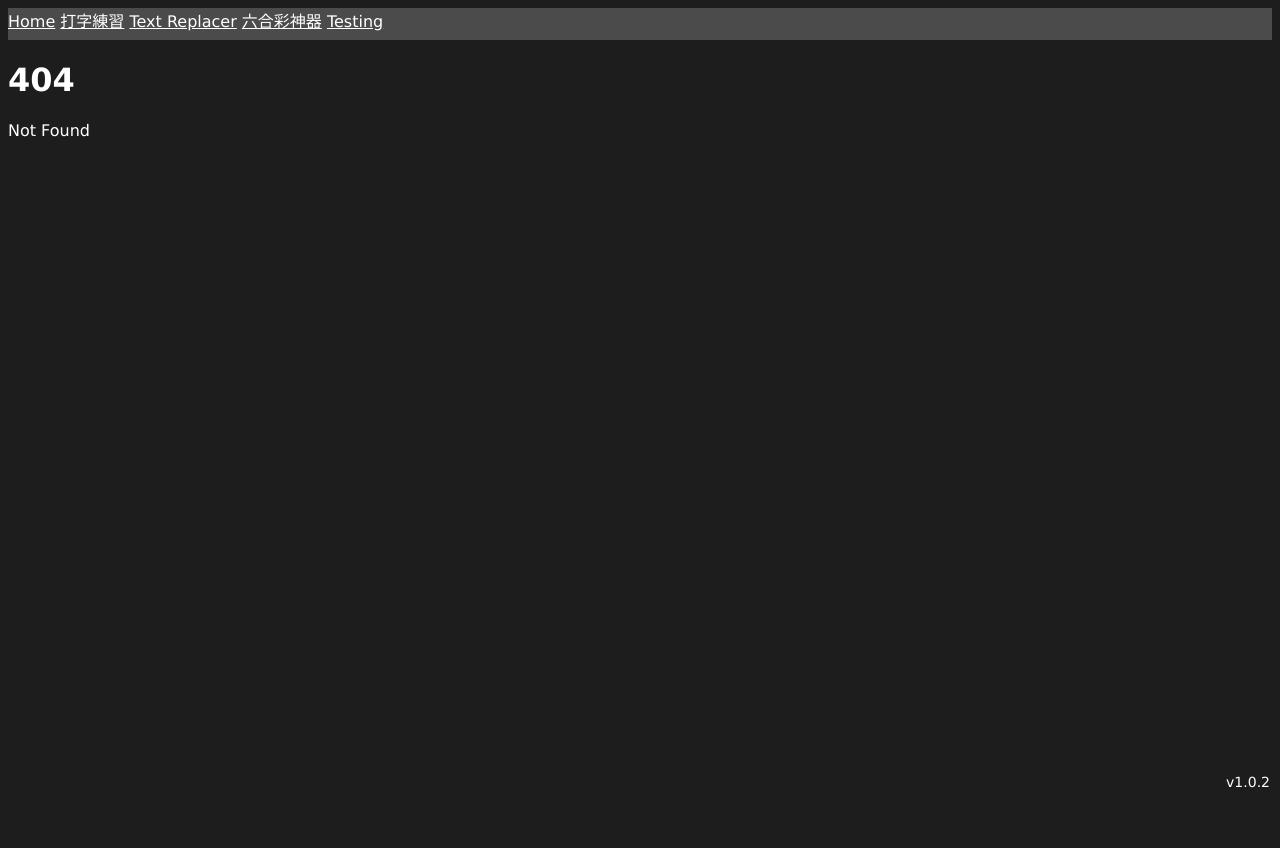
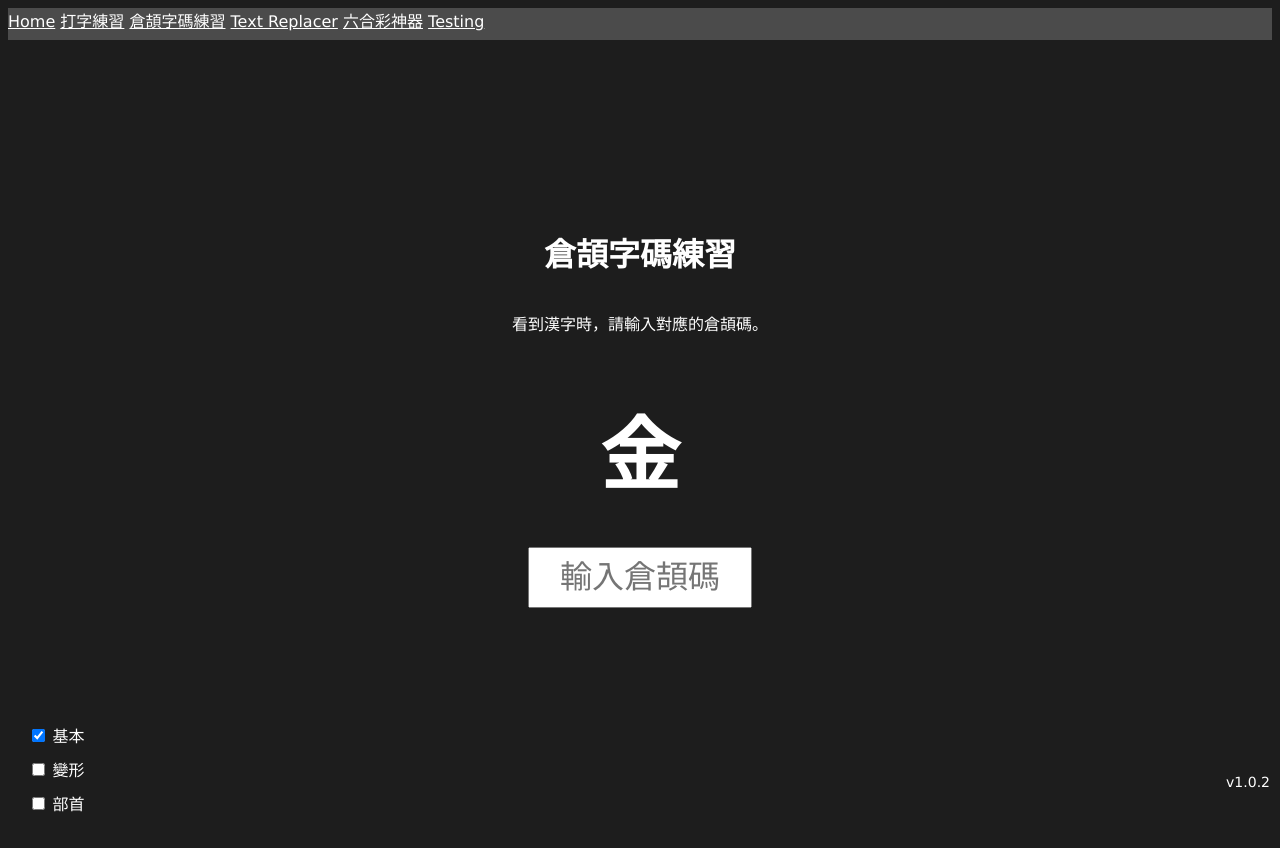
Before and after one commit to Shromeone/shromeweb2, a SvelteKit app: page /cangjie-practice in a window 1280 px wide. Before the commit this address had no page. Before the commit the page ends 800 px from the top, so only its background shows below. Built offline with nearby package versions, Linux system fonts and the light colour scheme.

Commit message:
Add 倉頡字碼練習 (using grok AI NICE)

```diff
--- /dev/null
+++ b/src/lib/data/cangjie-deformations.json
@@ -0,0 +1,26 @@
+{
+  "A": ["日", ""],
+  "B": ["冂", "爫", "冖"],
+  "C": ["金釒"],
+  "D": ["木"],
+  "E": ["水", "氵", "又"],
+  "F": ["灬", ""],
+  "G": ["土"],
+  "H": ["竹", "⺮", "丿"],
+  "I": ["戈"],
+  "J": ["十"],
+  "K": ["大"],
+  "L": ["中"],
+  "M": ["一"],
+  "N": ["亅", "", ""],
+  "O": ["人"],
+  "P": ["勹", "忄"],
+  "Q": [""],
+  "R": ["口"],
+  "S": ["尸", "匚", "𠃌", "耳"],
+  "T": ["廿"],
+  "U": ["凵"],
+  "V": ["丩"],
+  "W": ["回"],
+  "Y": ["亠"]
+}
--- /dev/null
+++ b/src/lib/data/cangjie-practice.json
@@ -0,0 +1,27 @@
+{
+  "A": "日",
+  "B": "月",
+  "C": "金",
+  "D": "木",
+  "E": "水",
+  "F": "火",
+  "G": "土",
+  "H": "竹",
+  "I": "戈",
+  "J": "十",
+  "K": "大",
+  "L": "中",
+  "M": "一",
+  "N": "弓",
+  "O": "人",
+  "P": "心",
+  "Q": "手",
+  "R": "口",
+  "S": "尸",
+  "T": "廿",
+  "U": "山",
+  "V": "女",
+  "W": "田",
+  "X": "難",
+  "Y": "卜"
+}
--- /dev/null
+++ b/src/lib/data/cangjie-radicals.json
@@ -0,0 +1,8 @@
+{
+  "AN": ["門"],
+  "IP": ["弋"],
+  "NL": ["阝"],
+  "SL": ["卩"],
+  "LN": ["鬥", "刂"],
+  "IF": ["祈"]
+}
--- a/src/routes/+layout.svelte
+++ b/src/routes/+layout.svelte
@@ -15,6 +15,7 @@
   <!-- <a href="/cart-quantity">Cart quantity</a> -->
   <!-- <a href="/todo-list">Todo List</a> -->
   <a href="/typing">打字練習</a>
+  <a href="/cangjie-practice">倉頡字碼練習</a>
   <a href="/text-replacer">Text Replacer</a>
   <a href="/mark-6-generator">六合彩神器</a>
   <a href="/gas">Testing</a>
--- /dev/null
+++ b/src/routes/cangjie-practice/+page.svelte
@@ -0,0 +1,148 @@
+<script>
+  import { onMount } from 'svelte';
+  import cangjieData from '$lib/data/cangjie-practice.json';
+  import deformationData from '$lib/data/cangjie-deformations.json';
+  import radicalData from '$lib/data/cangjie-radicals.json';
+
+  let basicChecked = $state(true);
+  let deformationChecked = $state(false);
+  let radicalChecked = $state(false);
+  let selectedMode = $state('basic');
+  let currentCode = $state('');
+  let currentDeformation = $state('');
+  let userInput = $state('');
+  let feedback = $state('');
+  let feedbackClass = $state('');
+  let inputRef;
+
+  let checkedModes = $derived([basicChecked ? 'basic' : null, deformationChecked ? 'deformation' : null, radicalChecked ? 'radical' : null].filter(Boolean));
+  let currentData = $state(cangjieData);
+  let codes = $state(Object.keys(cangjieData));
+
+  function pickRandomCode() {
+    if (checkedModes.length === 0) return; // no modes checked
+    const randomModeIndex = Math.floor(Math.random() * checkedModes.length);
+    selectedMode = checkedModes[randomModeIndex];
+    if (selectedMode === 'basic') currentData = cangjieData;
+    else if (selectedMode === 'deformation') currentData = deformationData;
+    else if (selectedMode === 'radical') currentData = radicalData;
+    codes = Object.keys(currentData);
+    const randomIndex = Math.floor(Math.random() * codes.length);
+    currentCode = codes[randomIndex];
+    if (selectedMode === 'deformation' || selectedMode === 'radical') {
+      const deformations = currentData[currentCode];
+      const randomDefIndex = Math.floor(Math.random() * deformations.length);
+      currentDeformation = deformations[randomDefIndex];
+    } else {
+      currentDeformation = currentData[currentCode];
+    }
+    userInput = '';
+    feedback = '';
+    feedbackClass = '';
+  }
+
+  function checkInput() {
+    const correctAnswer = currentCode;
+    if (userInput.toUpperCase() === correctAnswer) {
+      // feedback = '正確！';
+      feedbackClass = 'correct';
+      pickRandomCode();
+    } else {
+      feedback = '錯誤，請再試一次。';
+      feedbackClass = 'incorrect';
+      userInput = '';
+    }
+  }
+
+  function handleInput() {
+    const requiredLength = selectedMode === 'radical' ? 2 : 1;
+    if (userInput.length === requiredLength) {
+      checkInput();
+    }
+  }
+
+  onMount(() => {
+    pickRandomCode();
+  });
+</script>
+
+<svelte:head>
+  <title>倉頡字碼練習</title>
+</svelte:head>
+
+<div class="container">
+  <h1>倉頡字碼練習</h1>
+  <p>看到漢字時，請輸入對應的倉頡碼。</p>
+  <div class="code-display">{currentDeformation}</div>
+  <input
+    bind:value={userInput}
+    on:input={handleInput}
+    bind:this={inputRef}
+    placeholder="輸入倉頡碼"
+    class="input-field"
+  />
+  <p class="feedback {feedbackClass}">{feedback}</p>
+  <div class="mode-checkboxes">
+    <label><input type="checkbox" bind:checked={basicChecked} /> 基本</label>
+    <label><input type="checkbox" bind:checked={deformationChecked} /> 變形</label>
+    <label><input type="checkbox" bind:checked={radicalChecked} /> 部首</label>
+  </div>
+</div>
+
+<style>
+  .container {
+    position: relative;
+    display: flex;
+    flex-direction: column;
+    align-items: center;
+    justify-content: center;
+    height: 100vh;
+    font-family: Arial, sans-serif;
+  }
+
+  h1 {
+    margin-bottom: 20px;
+  }
+
+  .code-display {
+    font-size: 5rem;
+    margin: 40px 0;
+    font-weight: bold;
+  }
+
+  .input-field {
+    font-size: 2rem;
+    padding: 10px;
+    width: 200px;
+    text-align: center;
+    margin-bottom: 20px;
+  }
+
+
+
+  .feedback {
+    font-size: 1.5rem;
+    margin-top: 20px;
+  }
+
+  .correct {
+    color: green;
+  }
+
+  .incorrect {
+    color: red;
+  }
+
+  .mode-checkboxes {
+    position: absolute;
+    bottom: 20px;
+    left: 20px;
+    display: flex;
+    flex-direction: column;
+    font-size: 1rem;
+  }
+
+  .mode-checkboxes label {
+    margin: 5px 0;
+  }
+</style>
```
